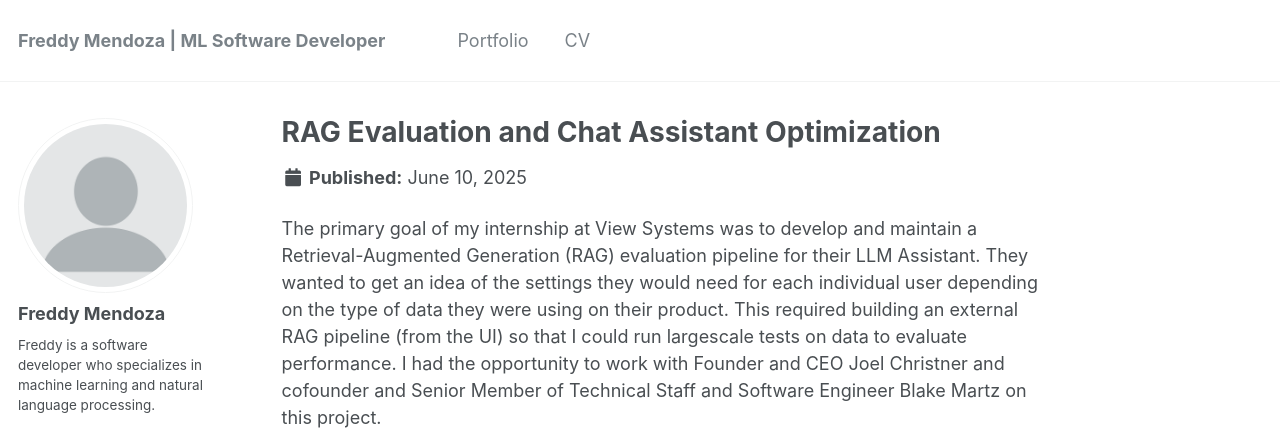
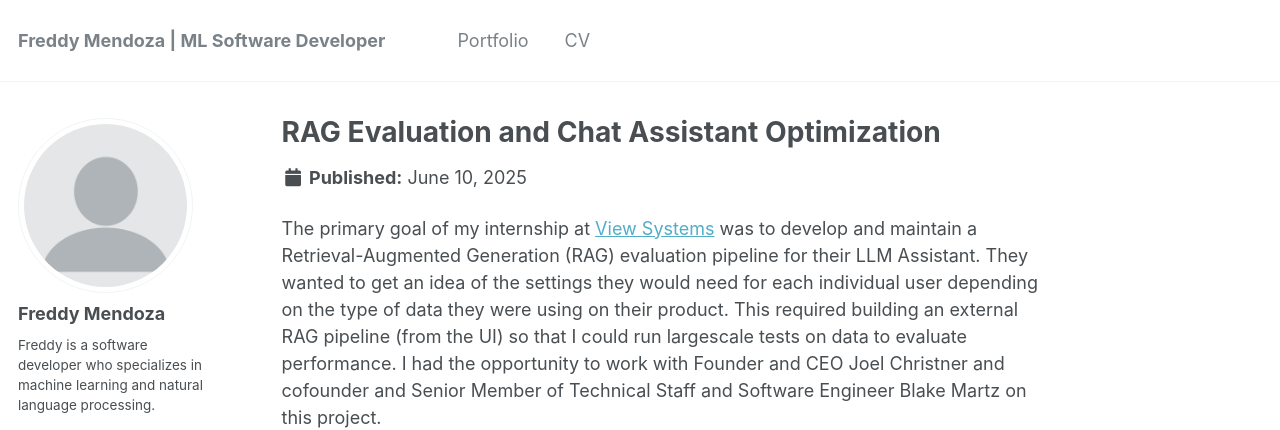
Before and after one commit to fmend/fmend.github.io, a Jekyll site: the page built from _portfolio/portfolio-1.md, in a window 1280 px wide and 900 px high. Shown: the top 430 px of the window. Built offline with Jekyll 4.4.1, drawn with Linux system fonts in a browser that asks for light colours; part of the change alters nothing that is shown.

```diff
--- a/_portfolio/portfolio-1.md
+++ b/_portfolio/portfolio-1.md
@@ -4,7 +4,7 @@ excerpt: "Working with the View Systems' development team to improve their retri
 collection: portfolio
 ---
 
-The primary goal of my internship at View Systems was to develop and maintain a Retrieval-Augmented Generation (RAG) evaluation pipeline for their LLM Assistant. They wanted to get an idea of the settings they would need for each individual user depending on the type of data they were using on their product. This required building an external RAG pipeline (from the UI) so that I could run largescale tests on data to evaluate performance. I had the opportunity to work with Founder and CEO Joel Christner and cofounder and Senior Member of Technical Staff and Software Engineer Blake Martz on this project.
+The primary goal of my internship at [View Systems](https://www.view.io) was to develop and maintain a Retrieval-Augmented Generation (RAG) evaluation pipeline for their LLM Assistant. They wanted to get an idea of the settings they would need for each individual user depending on the type of data they were using on their product. This required building an external RAG pipeline (from the UI) so that I could run largescale tests on data to evaluate performance. I had the opportunity to work with Founder and CEO Joel Christner and cofounder and Senior Member of Technical Staff and Software Engineer Blake Martz on this project.
 
 ## Evaluation criteria
 Remember that each of the two projects in your portfolio will be evaluated on these points:
```
